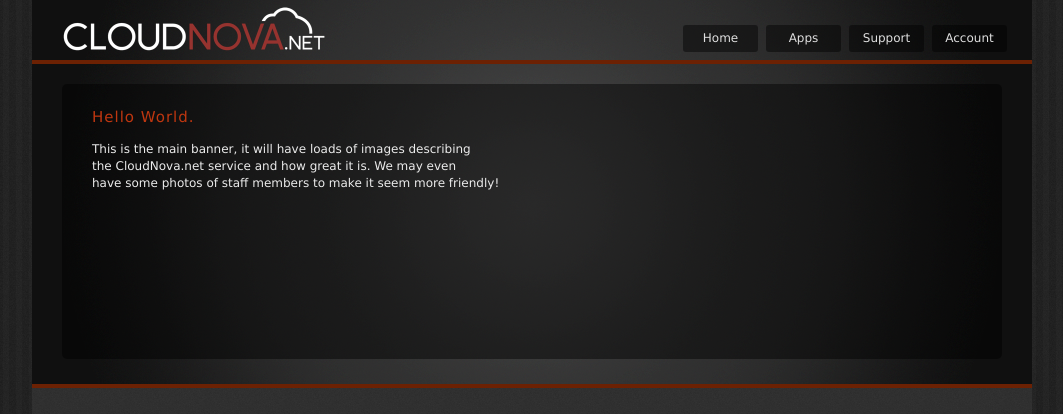
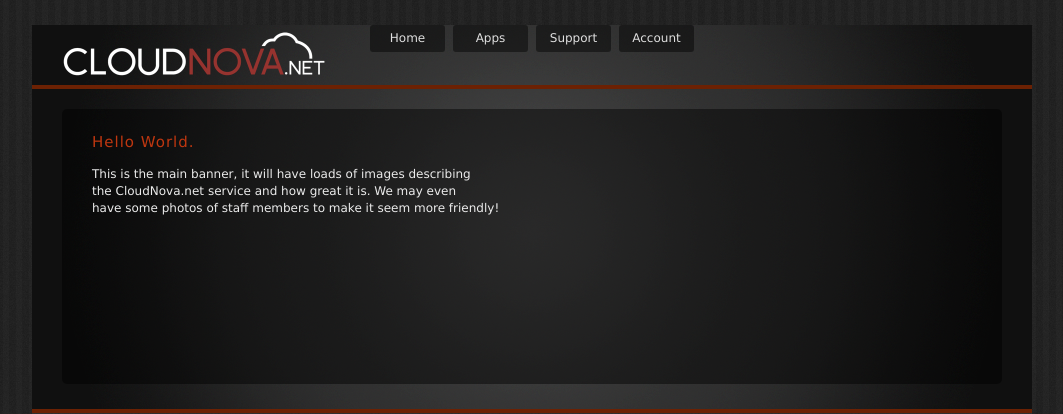
Before and after one commit to TrellixVulnTeam/hn_1332, a PHP site: page / in a window 1280 px wide. Shown: the top 414 px of the page, without its empty margins (108-1171 px from the left). Run offline with PHP 8.4, Linux system fonts and the light colour scheme.

Commit message:
Fixed floating

```diff
--- a/client-php/style.css
+++ b/client-php/style.css
@@ -49,7 +49,6 @@ body {
 	display: block;
 	margin-top: 25px;
 	margin-right: 25px;
-	float: right;
 	position: relative;
 }
 
```
